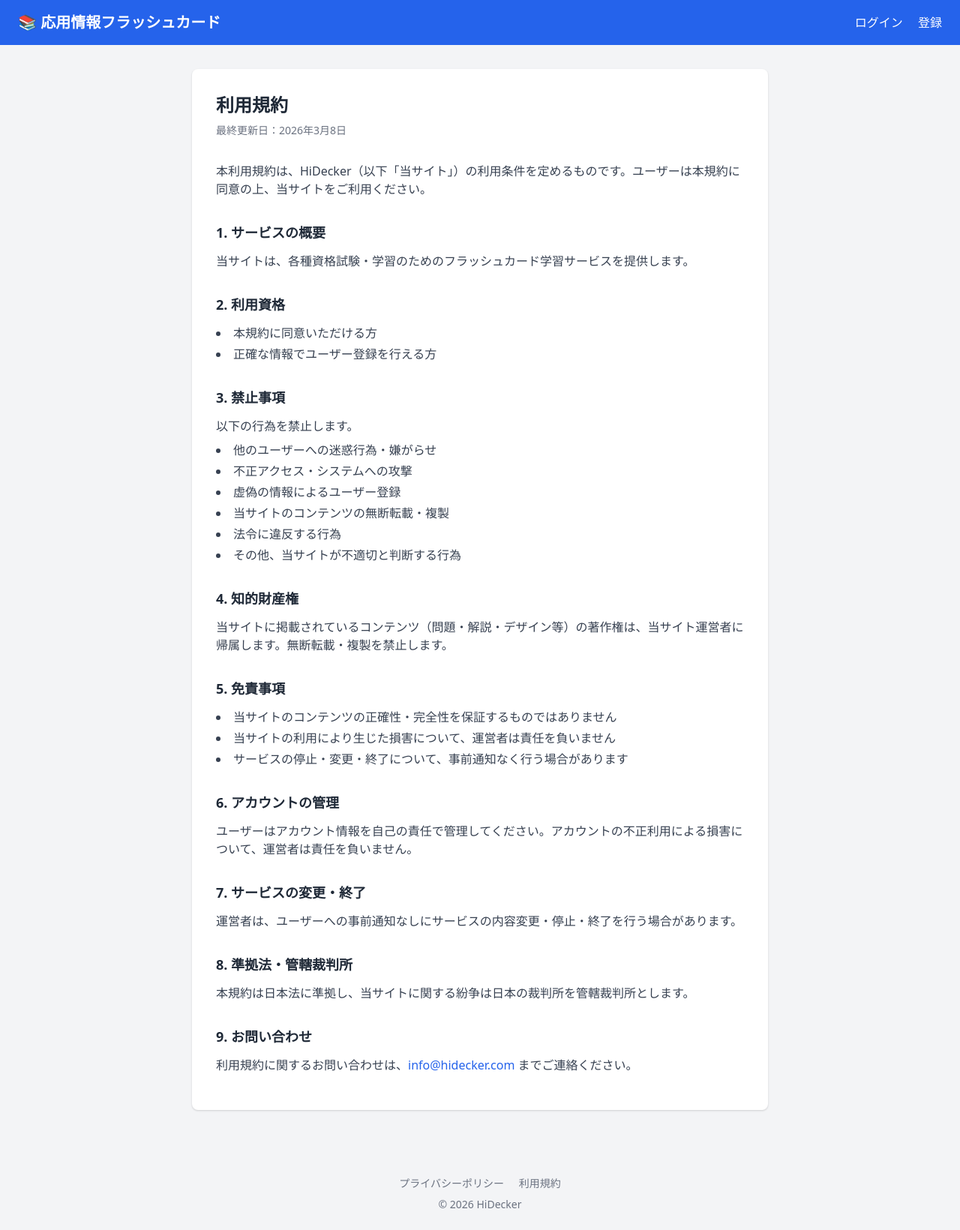
After one commit to kenichikawaguchi/flashcardapp, a Flask app: page /terms in a window 1280 px wide. The commit adds this page. Shown: the whole page at 75% size. Run offline with Flask 3, Linux system fonts and the light colour scheme.

Commit message:
feat: プライバシーポリシー・利用規約ページを追加

```diff
--- a/app/routes.py
+++ b/app/routes.py
@@ -180,3 +180,11 @@ def study_by_category(category):
     choices = json.loads(question.choices) if question and question.choices else []
     random.shuffle(choices)
     return render_template('study.html', question=question, choices=choices, answered=False, category=category)
+
+@main.route('/privacy')
+def privacy():
+    return render_template('privacy.html')
+
+@main.route('/terms')
+def terms():
+    return render_template('terms.html')
--- a/app/templates/base.html
+++ b/app/templates/base.html
@@ -32,5 +32,10 @@
         {% endwith %}
         {% block content %}{% endblock %}
     </main>
+    <footer class="text-center text-gray-500 text-sm py-6 mt-8">
+        <a href="/privacy" class="hover:underline mr-4">プライバシーポリシー</a>
+        <a href="/terms" class="hover:underline">利用規約</a>
+        <p class="mt-2">© 2026 HiDecker</p>
+    </footer>
 </body>
 </html>
--- /dev/null
+++ b/app/templates/terms.html
@@ -0,0 +1,53 @@
+{% extends 'base.html' %}
+{% block content %}
+<div class="max-w-3xl mx-auto">
+    <div class="bg-white rounded-lg shadow p-8">
+        <h1 class="text-2xl font-bold text-gray-800 mb-2">利用規約</h1>
+        <p class="text-sm text-gray-500 mb-8">最終更新日：2026年3月8日</p>
+
+        <p class="text-gray-700 mb-6">本利用規約は、HiDecker（以下「当サイト」）の利用条件を定めるものです。ユーザーは本規約に同意の上、当サイトをご利用ください。</p>
+
+        <h2 class="text-lg font-bold text-gray-800 mt-8 mb-3">1. サービスの概要</h2>
+        <p class="text-gray-700 mb-4">当サイトは、各種資格試験・学習のためのフラッシュカード学習サービスを提供します。</p>
+
+        <h2 class="text-lg font-bold text-gray-800 mt-8 mb-3">2. 利用資格</h2>
+        <ul class="list-disc list-inside text-gray-700 space-y-1 mb-4">
+            <li>本規約に同意いただける方</li>
+            <li>正確な情報でユーザー登録を行える方</li>
+        </ul>
+
+        <h2 class="text-lg font-bold text-gray-800 mt-8 mb-3">3. 禁止事項</h2>
+        <p class="text-gray-700 mb-2">以下の行為を禁止します。</p>
+        <ul class="list-disc list-inside text-gray-700 space-y-1 mb-4">
+            <li>他のユーザーへの迷惑行為・嫌がらせ</li>
+            <li>不正アクセス・システムへの攻撃</li>
+            <li>虚偽の情報によるユーザー登録</li>
+            <li>当サイトのコンテンツの無断転載・複製</li>
+            <li>法令に違反する行為</li>
+            <li>その他、当サイトが不適切と判断する行為</li>
+        </ul>
+
+        <h2 class="text-lg font-bold text-gray-800 mt-8 mb-3">4. 知的財産権</h2>
+        <p class="text-gray-700 mb-4">当サイトに掲載されているコンテンツ（問題・解説・デザイン等）の著作権は、当サイト運営者に帰属します。無断転載・複製を禁止します。</p>
+
+        <h2 class="text-lg font-bold text-gray-800 mt-8 mb-3">5. 免責事項</h2>
+        <ul class="list-disc list-inside text-gray-700 space-y-1 mb-4">
+            <li>当サイトのコンテンツの正確性・完全性を保証するものではありません</li>
+            <li>当サイトの利用により生じた損害について、運営者は責任を負いません</li>
+            <li>サービスの停止・変更・終了について、事前通知なく行う場合があります</li>
+        </ul>
+
+        <h2 class="text-lg font-bold text-gray-800 mt-8 mb-3">6. アカウントの管理</h2>
+        <p class="text-gray-700 mb-4">ユーザーはアカウント情報を自己の責任で管理してください。アカウントの不正利用による損害について、運営者は責任を負いません。</p>
+
+        <h2 class="text-lg font-bold text-gray-800 mt-8 mb-3">7. サービスの変更・終了</h2>
+        <p class="text-gray-700 mb-4">運営者は、ユーザーへの事前通知なしにサービスの内容変更・停止・終了を行う場合があります。</p>
+
+        <h2 class="text-lg font-bold text-gray-800 mt-8 mb-3">8. 準拠法・管轄裁判所</h2>
+        <p class="text-gray-700 mb-4">本規約は日本法に準拠し、当サイトに関する紛争は日本の裁判所を管轄裁判所とします。</p>
+
+        <h2 class="text-lg font-bold text-gray-800 mt-8 mb-3">9. お問い合わせ</h2>
+        <p class="text-gray-700 mb-4">利用規約に関するお問い合わせは、<a href="mailto:info@hidecker.com" class="text-blue-600 hover:underline">info@hidecker.com</a> までご連絡ください。</p>
+    </div>
+</div>
+{% endblock %}
```
Also changed, not shown: app/templates/privacy.html (added, +52 -0 lines).
